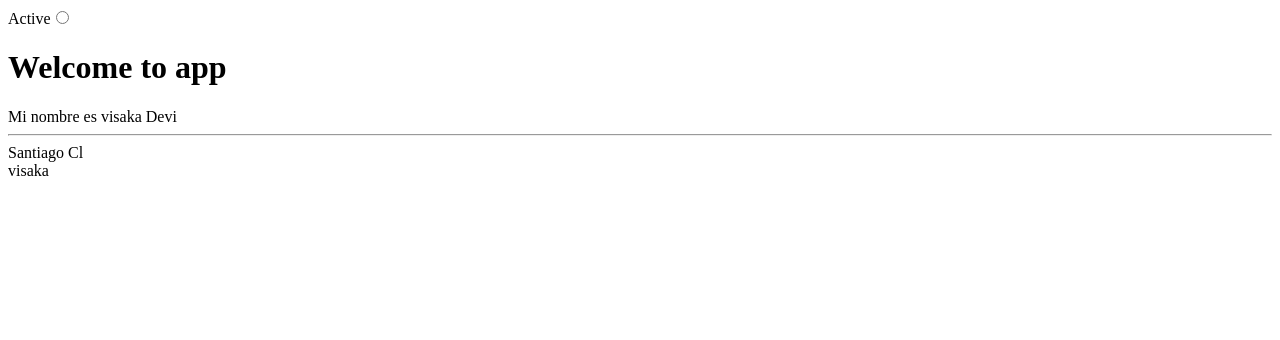
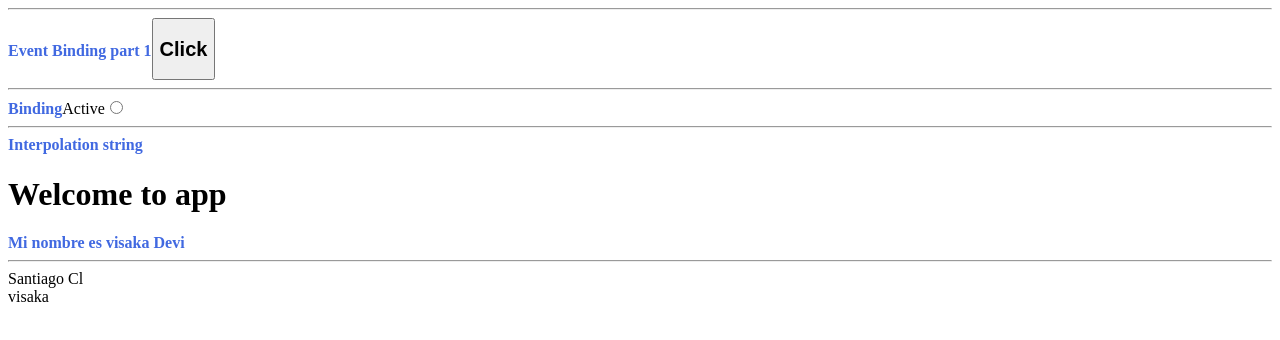
Before and after one commit to devdevi/angularUdemy, an Angular app: page / in a window 1280 px wide. Shown: the top 340 px of the page. Built offline with nearby package versions, Linux system fonts and the light colour scheme.

Commit message:
Eventos a los botones

```diff
--- a/src/app/app.component.css
+++ b/src/app/app.component.css
@@ -1,3 +1,8 @@
 /*  Separar los componentes
 entre templates
 css y archivo Typescript */
+span{
+    color: royalblue;
+    font-weight: 800;
+
+}
--- a/src/app/app.component.html
+++ b/src/app/app.component.html
@@ -1,6 +1,15 @@
+<hr>
+<span>Event Binding part 1</span>
+<!-- Dar eventos a los botones -->
+<button (click)='greatPerson()'><h2>Click</h2></button>
+<hr>
+<span>Binding</span>
 <label for="status">Active</label>
-<input type="radio" name="" id="status">
-
+<input type="radio" name="" id="status" [checked]="status">
+{{getUserStatus()}}
+<!-- [para hacer binding] -->
+<hr>
+<span>Interpolation string</span>
 <h1>Welcome to app</h1>
 <span>Mi nombre es  {{name}} {{last}}</span>
 <br>
--- a/src/app/app.component.ts
+++ b/src/app/app.component.ts
@@ -22,11 +22,16 @@ export class AppComponent {
   constructor() {
     // aqui esta la data
     console.log()
+    this.getUserStatus()
   }
   displayName() {
     return this.name
   }
   getUserStatus(){
-    this.status = true;
+    this.status = false;
+    // Cadavez que esta data cambia  se va a refleajar un el html
+  }
+  greatPerson(){
+    alert('Hi you are a Good Person')
   }
 }
```
